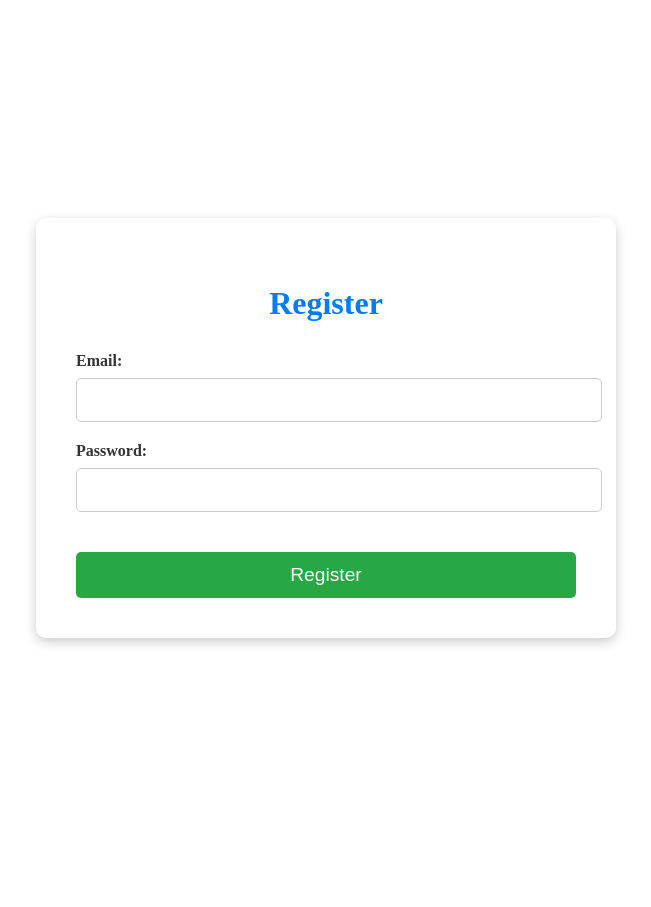
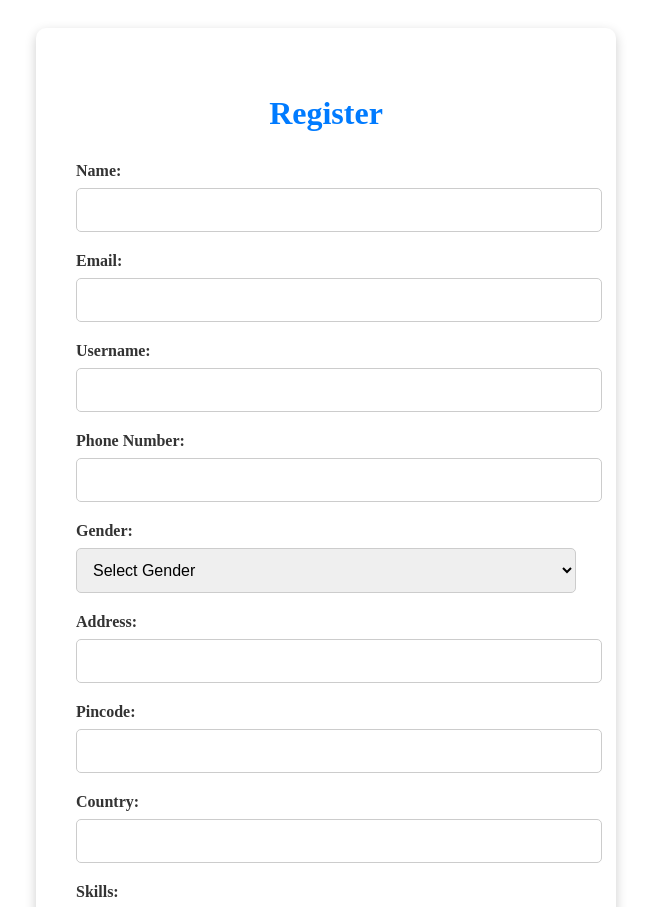
Before and after one commit to karansahu07/React_Auth, a React (Vite) app: page / in a window 1280 px wide. Shown: the top 907 px of the page, without its empty margins (314-965 px from the left). Before the commit the page ends 856 px from the top, so only its background shows below. Built offline with nearby package versions, Linux system fonts and the light colour scheme.

Commit message:
first commit

```diff
--- a/package.json
+++ b/package.json
@@ -10,6 +10,7 @@
     "preview": "vite preview"
   },
   "dependencies": {
+    "bun": "^1.1.31",
     "react": "^18.3.1",
     "react-dom": "^18.3.1",
     "react-router-dom": "^6.27.0"
--- a/src/components/Login.jsx
+++ b/src/components/Login.jsx
@@ -1,59 +1,42 @@
 import { useState } from 'react';
-import { useEffect } from 'react';
-
 import { useNavigate } from 'react-router-dom';
-import { getFromLocalStorage, setInLocalStorage } from '../utils/helper';
+import { getFromLocalStorage } from '../utils/helper';
 
 const Login = () => {
-  // Single state object for form fields and errors
   const [formState, setFormState] = useState({
-    email: '',
+    username: '',
     password: '',
     loginError: '',
   });
-
-  // useEffect(() => {
-  //   const isLoggedIn = localStorage.getItem('isLoggedIn');   // Check if the user is logged in
-  //   if (isLoggedIn === 'true') {
-  //     // If not logged in, redirect to login
-  //     navigate('/dashboard');
-  //   }
-  // }, [navigate]);
 
   const navigate = useNavigate();
 
   const handleLogin = (e) => {
     e.preventDefault();
 
-    const { email, password } = formState;
+    const { username, password } = formState;
 
-    // Get stored credentials from localStorage
-    const storedEmail = getFromLocalStorage('userEmail');
+    const storedUsername = getFromLocalStorage('userName');       // Get stored credentials from localStorage
     const storedPassword = getFromLocalStorage('userPassword');
 
-    // Check if entered email and password match the stored values
-    if (email === storedEmail && password === storedPassword) {
+    if (username === storedUsername && password === storedPassword) {   //check username and password matched or not
       console.log('Login successful!');
       setFormState({ ...formState, loginError: '' });
 
-      // Set a flag to indicate the user is logged in
-      localStorage.setItem('isLoggedIn', 'true');
+      localStorage.setItem('isLoggedIn', 'true');        // Set a flag to indicate the user is logged in
 
-
-      navigate('/dashboard');  // Navigate to the dashboard upon successful login
+      navigate('/dashboard');  //navigate to dashboard
     } else {
-      // Update the formState with the error message
-      setFormState({ ...formState, loginError: 'Invalid email or password' });
+      setFormState({ ...formState, loginError: 'Invalid username or password' });
     }
   };
 
-  // Handle input changes for email and password
-  const handleChange = (e) => {
+  const handleChange = (e) => {       // Set a flag to indicate the user is logged in
     const { name, value } = e.target;
     setFormState({ ...formState, [name]: value });
   };
 
-  const { email, password, loginError } = formState;
+  const { username, password, loginError } = formState;
 
   return (
     <div style={styles.container}>
@@ -61,12 +44,12 @@ const Login = () => {
         <h2 style={styles.title}>Login</h2>
 
         <div style={styles.inputGroup}>
-          <label style={styles.label} htmlFor="email">Email:</label>
+          <label style={styles.label} htmlFor="username">Username:</label>
           <input
-            type="email"
-            id="email"
-            name="email"
-            value={email}
+            type="text"
+            id="username"
+            name="username"
+            value={username}
             onChange={handleChange}
             style={styles.input}
             required
--- a/src/components/Register.jsx
+++ b/src/components/Register.jsx
@@ -3,26 +3,94 @@ import { useNavigate } from 'react-router-dom';
 import { setInLocalStorage } from '../utils/helper';
 
 const Register = () => {
-  const [email, setEmail] = useState('');
-  const [password, setPassword] = useState('');
+  const [formState, setFormState] = useState({
+    name: '',
+    email: '',
+    username: '',
+    phonenumber: '',
+    gender: '',
+    address: '',
+    pincode: '',
+    country: '',
+    skill: '',
+    password: ''
+  });
+
+  const [errors, setErrors] = useState({});
   const navigate = useNavigate();
+
+  // Simulated existing usernames (In real implementation, fetch this data from a server or database)
+  const existingUsernames = ['john_doe', 'jane_smith', 'user123'];
+
+  const handleInputChange = (e) => {
+    const { name, value } = e.target;
+    setFormState({
+      ...formState,
+      [name]: value,
+    });
+  };
+
+  const validateForm = () => {
+    const newErrors = {};
+
+    const namePattern = /^[a-zA-Z\s]+$/;  //check the name only letter valid
+    if (!namePattern.test(formState.name)) {
+      newErrors.name = 'Name can only contain letters and spaces.';
+    }
+
+    const emailPattern = /^[a-zA-Z0-9._%+-]+@gmail\.com$/;  //check the email
+    if (!emailPattern.test(formState.email)) {
+      newErrors.email = 'Please enter a valid Gmail address.';
+    }
+
+    if (existingUsernames.includes(formState.username)) {    // Username validation (unique check)
+      newErrors.username = 'Username already exists. Please choose a different one.';
+    }
+
+     // Phone number validation (10 digits and numeric only)
+  const phonePattern = /^\d{10}$/;
+  if (!phonePattern.test(formState.phonenumber)) {
+    newErrors.phonenumber = 'Phone number must be exactly 10 digits and contain only numbers.';
+  }
+
+  // Pincode validation (6 digits and numeric only)
+  const pincodePattern = /^\d{6}$/;
+  if (!pincodePattern.test(formState.pincode)) {
+    newErrors.pincode = 'Pincode must be exactly 6 digits and contain only numbers.';
+  }
+
+    // Password validation (non-empty)
+    if (!formState.password) {
+      newErrors.password = 'Password is required.';
+    }
+
+    return newErrors;
+  };
 
   const handleRegister = (e) => {
     e.preventDefault();
+    const validationErrors = validateForm();
 
-    // Email validation for @gmail.com format
-    const emailPattern = /^[a-zA-Z0-9._%+-]+@gmail\.com$/;
-    if (!emailPattern.test(email)) {
-      alert('Please enter a valid Gmail address.');
+    if (Object.keys(validationErrors).length > 0) {
+      setErrors(validationErrors);
       return;
     }
 
-    // Store email and password in localStorage
-    setInLocalStorage('userEmail', email);
-    setInLocalStorage('userPassword', password);
+    // Store user information in localStorage
+    setInLocalStorage('userEmail', formState.email);
+    setInLocalStorage('userPassword', formState.password);
+    setInLocalStorage('userName', formState.name);
+    setInLocalStorage('userUsername', formState.username);
+    setInLocalStorage('userPhoneNumber', formState.phonenumber);
+    setInLocalStorage('userGender', formState.gender);
+    setInLocalStorage('userAddress', formState.address);
+    setInLocalStorage('userPincode', formState.pincode);
+    setInLocalStorage('userCountry', formState.country);
+    setInLocalStorage('userSkill', formState.skill);
+    setInLocalStorage('isLoggedIn', 'true'); // Setting user as logged in
 
-    // Navigate to login page after registration
-    navigate('/login');
+    // Navigate to the dashboard page after registration
+    navigate('/dashboard');
   };
 
   return (
@@ -31,12 +99,127 @@ const Register = () => {
         <h2 style={styles.title}>Register</h2>
 
         <div style={styles.inputGroup}>
+          <label style={styles.label} htmlFor="name">Name:</label>
+          <input
+            type="text"
+            id="name"
+            name="name"
+            value={formState.name}
+            onChange={handleInputChange}
+            style={styles.input}
+            required
+          />
+          {errors.name && <span style={styles.error}>{errors.name}</span>}
+        </div>
+
+        <div style={styles.inputGroup}>
           <label style={styles.label} htmlFor="email">Email:</label>
           <input
             type="email"
             id="email"
-            value={email}
-            onChange={(e) => setEmail(e.target.value)}
+            name="email"
+            value={formState.email}
+            onChange={handleInputChange}
+            style={styles.input}
+            required
+          />
+          {errors.email && <span style={styles.error}>{errors.email}</span>}
+        </div>
+
+        <div style={styles.inputGroup}>
+          <label style={styles.label} htmlFor="username">Username:</label>
+          <input
+            type="text"
+            id="username"
+            name="username"
+            value={formState.username}
+            onChange={handleInputChange}
+            style={styles.input}
+            required
+          />
+          {errors.username && <span style={styles.error}>{errors.username}</span>}
+        </div>
+
+        <div style={styles.inputGroup}>
+          <label style={styles.label} htmlFor="phonenumber">Phone Number:</label>
+          <input
+            type="text"
+            id="phonenumber"
+            name="phonenumber"
+            value={formState.phonenumber}
+            onChange={handleInputChange}
+            style={styles.input}
+            required
+          />
+          {errors.phonenumber && <span style={styles.error}>{errors.phonenumber}</span>}
+        </div>
+
+        <div style={styles.inputGroup}>
+          <label style={styles.label} htmlFor="gender">Gender:</label>
+          <select
+            id="gender"
+            name="gender"
+            value={formState.gender}
+            onChange={handleInputChange}
+            style={styles.input}
+            required
+          >
+            <option value="">Select Gender</option>
+            <option value="Male">Male</option>
+            <option value="Female">Female</option>
+            <option value="Other">Other</option>
+          </select>
+        </div>
+
+        <div style={styles.inputGroup}>
+          <label style={styles.label} htmlFor="address">Address:</label>
+          <input
+            type="text"
+            id="address"
+            name="address"
+            value={formState.address}
+            onChange={handleInputChange}
+            style={styles.input}
+            required
+          />
+        </div>
+
+        <div style={styles.inputGroup}>
+          <label style={styles.label} htmlFor="pincode">Pincode:</label>
+          <input
+            type="text"
+            id="pincode"
+            name="pincode"
+            value={formState.pincode}
+            onChange={handleInputChange}
+            style={styles.input}
+            required
+          />
+          {errors.pincode && <span style={styles.error}>{errors.pincode}</span>}
+        </div>
+
+        <div style={styles.inputGroup}>
+          <label style={styles.label} htmlFor="country">Country:</label>
+          <input
+            type="text"
+            id="country"
+            name="country"
+            value={formState.country}
+            onChange={handleInputChange}
+            style={styles.input}
+            required
+          />
+        </div>
+
+        <div style={styles.inputGroup}>
+          <label style={styles.label} htmlFor="skill">Skills:</label>
+          <input
+            type="text"
+            id="skill"
+            name="skill"
+            placeholder="Separate with commas"
+            value={formState.skill}
+            onChange={handleInputChange}
             style={styles.input}
             required
           />
@@ -47,11 +230,13 @@ const Register = () => {
           <input
             type="password"
             id="password"
-            value={password}
-            onChange={(e) => setPassword(e.target.value)}
+            name="password"
+            value={formState.password}
+            onChange={handleInputChange}
             style={styles.input}
             required
           />
+          {errors.password && <span style={styles.error}>{errors.password}</span>}
         </div>
 
         <button type="submit" style={styles.button}>Register</button>
@@ -112,7 +297,10 @@ const styles = {
     marginTop: '20px',
     transition: 'background-color 0.3s ease',
   },
+  error: {
+    color: 'red',
+    fontSize: '0.9rem',
+  },
 };
 
-
 export default Register;
--- a/src/components/dashboard.jsx
+++ b/src/components/dashboard.jsx
@@ -1,31 +1,60 @@
-import { useEffect } from 'react';
+import { useEffect, useState } from 'react';
 import { useNavigate } from 'react-router-dom';
 import { getFromLocalStorage, removeFromLocalStorage } from '../utils/helper';
 
 const Dashboard = () => {
   const navigate = useNavigate();
+  const [userData, setUserData] = useState(null);
 
-//   useEffect(() => {
-//     if (!isLoggedIn()) {
+  useEffect(() => {
+    const email = getFromLocalStorage('userEmail');
+    const name = getFromLocalStorage('userName');
+    const username = getFromLocalStorage('userUsername');
+    const phonenumber = getFromLocalStorage('userPhoneNumber');
+    const gender = getFromLocalStorage('userGender');
+    const address = getFromLocalStorage('userAddress');
+    const pincode = getFromLocalStorage('userPincode');
+    const country = getFromLocalStorage('userCountry');
+    const skill = getFromLocalStorage('userSkill');
 
-//       navigate('/login');
-//     }
-//   }, [navigate]);
-
+    if (!email) {
+      navigate('/login');
+    } else {
+      setUserData({
+        email,
+        name,
+        username,
+        phonenumber,
+        gender,
+        address,
+        pincode,
+        country,
+        skill,
+      });
+    }
+  }, [navigate]);
 
   const handleLogout = () => {
     removeFromLocalStorage('isLoggedIn');
-
     navigate('/login');
-
   };
 
-  const email = getFromLocalStorage('userEmail');
-  const firstName = email ? email.split('@')[0] : 'User';
+  if (!userData) {
+    return <div>Loading...</div>;
+  }
 
   return (
     <div style={styles.container}>
-      <h1>Welcome, {firstName}!</h1>
+      <h1>Welcome, {userData.name || 'User'}!</h1>
+      <p><strong>Email:</strong> {userData.email}</p>
+      <p><strong>Username:</strong> {userData.username}</p>
+      <p><strong>Phone Number:</strong> {userData.phonenumber}</p>
+      <p><strong>Gender:</strong> {userData.gender}</p>
+      <p><strong>Address:</strong> {userData.address}</p>
+      <p><strong>Pincode:</strong> {userData.pincode}</p>
+      <p><strong>Country:</strong> {userData.country}</p>
+      <p><strong>Skills:</strong> {userData.skill}</p>
+
       <button onClick={handleLogout} style={styles.logoutButton}>
         Logout
       </button>
@@ -55,5 +84,4 @@ const styles = {
   },
 };
 
-
 export default Dashboard;
```
Also changed, not shown: 1 other file (tests, documents, lock files or other folders).
